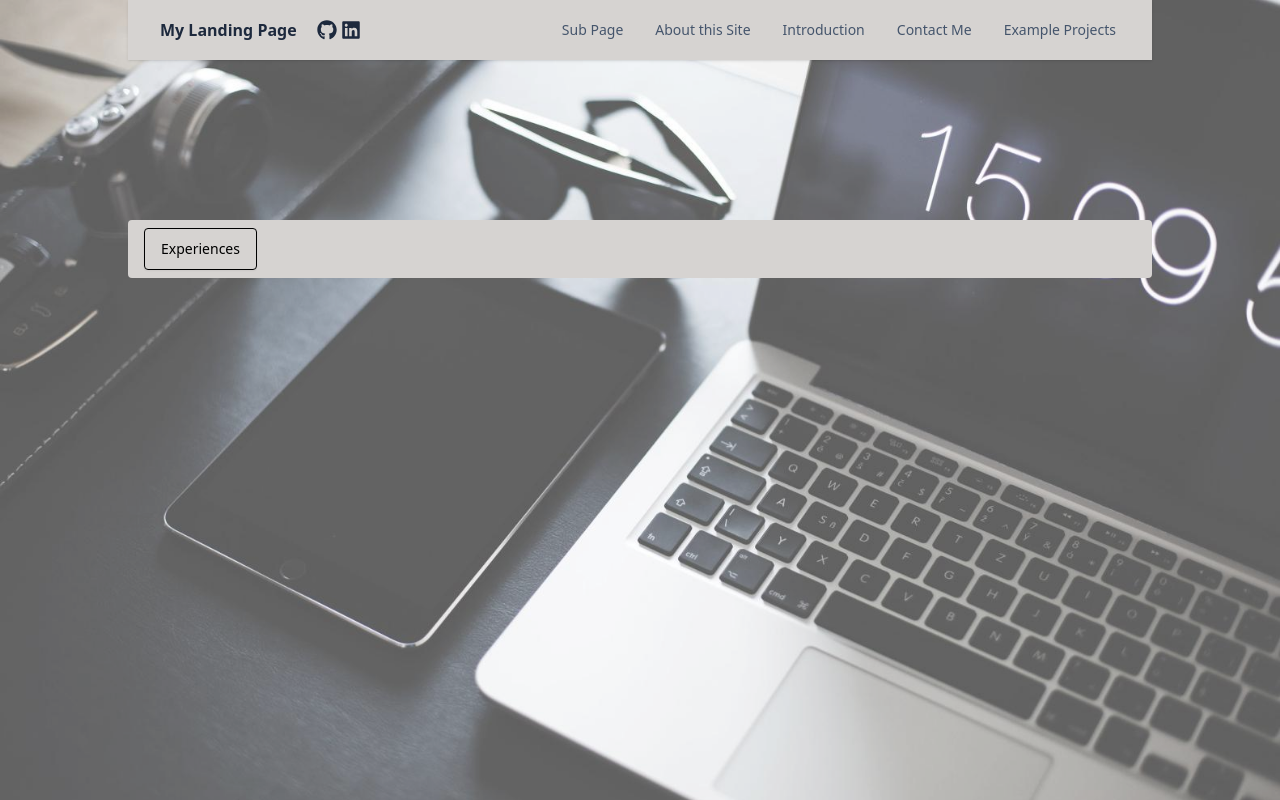
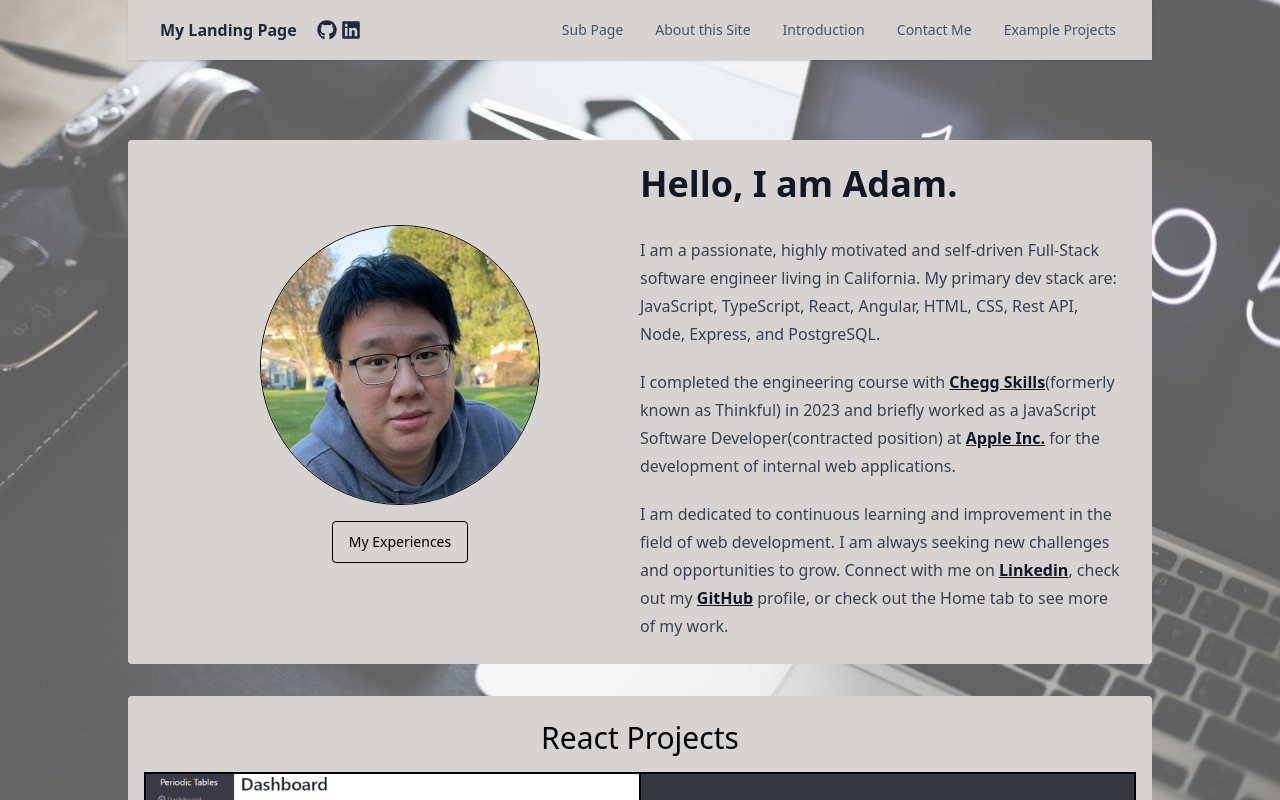
Before and after one commit to adam780930/react-practice, a React (Vite) app: page / in a window 1280 px wide. Shown: the top 800 px of the page. Built offline with nearby package versions, Linux system fonts and the light colour scheme.

Commit message:
moving project and intro page to main page (#23)
* moving project and intro page to main page

* relocated the "my experience" button

* removed unused asset from single component and updated padding/margin on base app

```diff
--- a/src/App.jsx
+++ b/src/App.jsx
@@ -14,7 +14,7 @@ function App() {
     <div>
       <Background />
       <Navigation />
-      <div className="py-10 my-10"></div>
+      <div className="py-5 my-5"></div>
       <Routes>
         <Route path="/" element={<Mainpage />} />
         <Route path="/sub" element={<Submainpage />} />
--- a/src/components/ExampleProjects.jsx
+++ b/src/components/ExampleProjects.jsx
@@ -2,7 +2,6 @@ import reservation from "../assets/reservation.png";
 import flashcard from "../assets/flashcard.png";
 import decoder from "../assets/decoder.png";
 import recipes from "../assets/recipes.png";
-import Button from "./Button.jsx";
 
 function ExampleProjects() {
   const projectLinks = [
@@ -42,14 +41,6 @@ function ExampleProjects() {
           </div>
         ))}
       </div>
-      <div className="p-4 hover:opacity-50 text-center">
-        <Button
-          onClick={() => {
-            window.open("https://project.adamtsaidev.com");
-          }}
-          buttonName={"Vanilla JavaScript Projects"}
-        />
-      </div>
     </div>
   );
 }
--- a/src/components/Navigation.jsx
+++ b/src/components/Navigation.jsx
@@ -1,5 +1,5 @@
 import { Link } from "react-router-dom";
-import Reacticns from "./Reacticons.jsx";
+import Reacticons from "./Reacticons.jsx";
 
 function Navigation() {
   const pages = [
@@ -21,7 +21,7 @@ function Navigation() {
                   My Landing Page
                 </div>
               </Link>
-              <Reacticns />
+              <Reacticons />
             </div>
             <div className="hidden lg:block">
               <ul className="flex flex-col gap-2 mt-2 mb-4 lg:mb-0 lg:mt-0 lg:flex-row lg:items-center lg:gap-6">
--- a/src/pages/Introduction.jsx
+++ b/src/pages/Introduction.jsx
@@ -1,21 +1,24 @@
 import Markdown from "react-markdown";
 import Portrait from "../assets/Portrait.png";
 import introduction from "../components/markdowndocs/introductions.md";
-import Reacticons from "../components/Reacticons.jsx";
+import Buttons from "../components/Button.jsx";
 
-function Introduction() {
+function Introduction({ handleOpenModal }) {
   return (
     <div>
       <div className="bg-stone-block w-full max-w-5xl px-4 py-2 mx-auto bg-stone-300 rounded">
         <div className="grid grid-cols-2 p-4">
           <div className="m-auto p-auto">
             <img src={Portrait} className="w-70 h-70 rounded-full border"></img>
+            <div className="p-4 hover:opacity-50 text-center">
+              <Buttons
+                buttonName={"My Experiences"}
+                onClick={handleOpenModal}
+              />
+            </div>
           </div>
           <div className="prose">
             <Markdown>{introduction}</Markdown>
-          </div>
-          <div className="text-3xl">
-            <Reacticons />
           </div>
         </div>
       </div>
--- a/src/pages/Mainpage.jsx
+++ b/src/pages/Mainpage.jsx
@@ -1,4 +1,6 @@
 import { useState } from "react";
+import Introductions from "./Introduction.jsx";
+import ExampleProjects from "../components/ExampleProjects.jsx";
 import Buttons from "../components/Button.jsx";
 import Experiences from "../components/Experiences.jsx";
 import Modal from "../components/Modal.jsx";
@@ -8,10 +10,25 @@ function Mainpage() {
   const handleOpenModal = () => setIsModalOpen(!isModalOpen);
 
   return (
+    <>
+      <div className="pb-8">
+        <Introductions handleOpenModal={handleOpenModal} />
+      </div>
       <div className="bg-stone-block w-full max-w-5xl px-4 py-2 mx-auto bg-stone-300 rounded">
-      <div className="hover:opacity-50">
-        <Buttons buttonName={"Experiences"} onClick={handleOpenModal} />
+        <div>
+          <ExampleProjects />
         </div>
+        <div className="flex justify-center">
+          <div className="p-4 hover:opacity-50">
+            <Buttons
+              onClick={() => {
+                window.open("https://project.adamtsaidev.com");
+              }}
+              buttonName={"JavaScript Projects"}
+            />
+          </div>
+        </div>
+
         {isModalOpen && (
           <Modal
             modalContent={<Experiences />}
@@ -21,6 +38,7 @@ function Mainpage() {
           />
         )}
       </div>
+    </>
   );
 }
 
```
Lines whose indentation alone changed are shown as unchanged.
